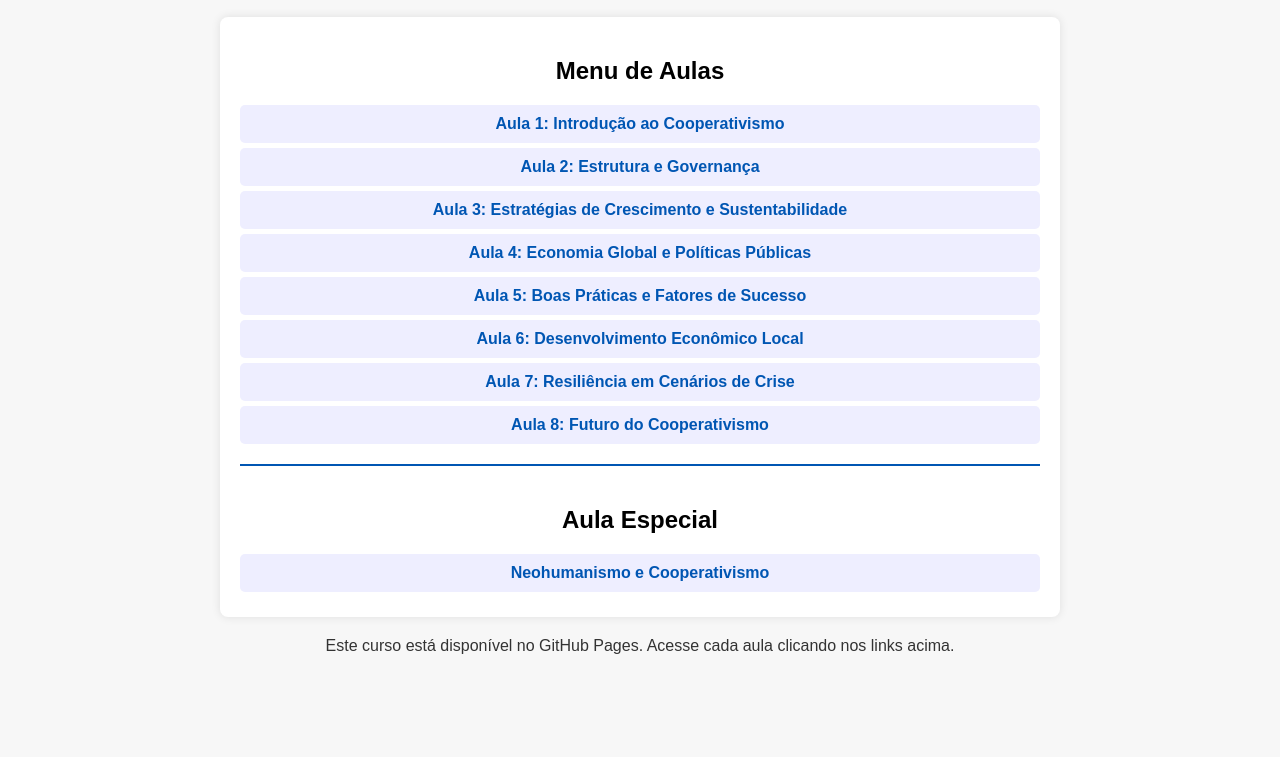
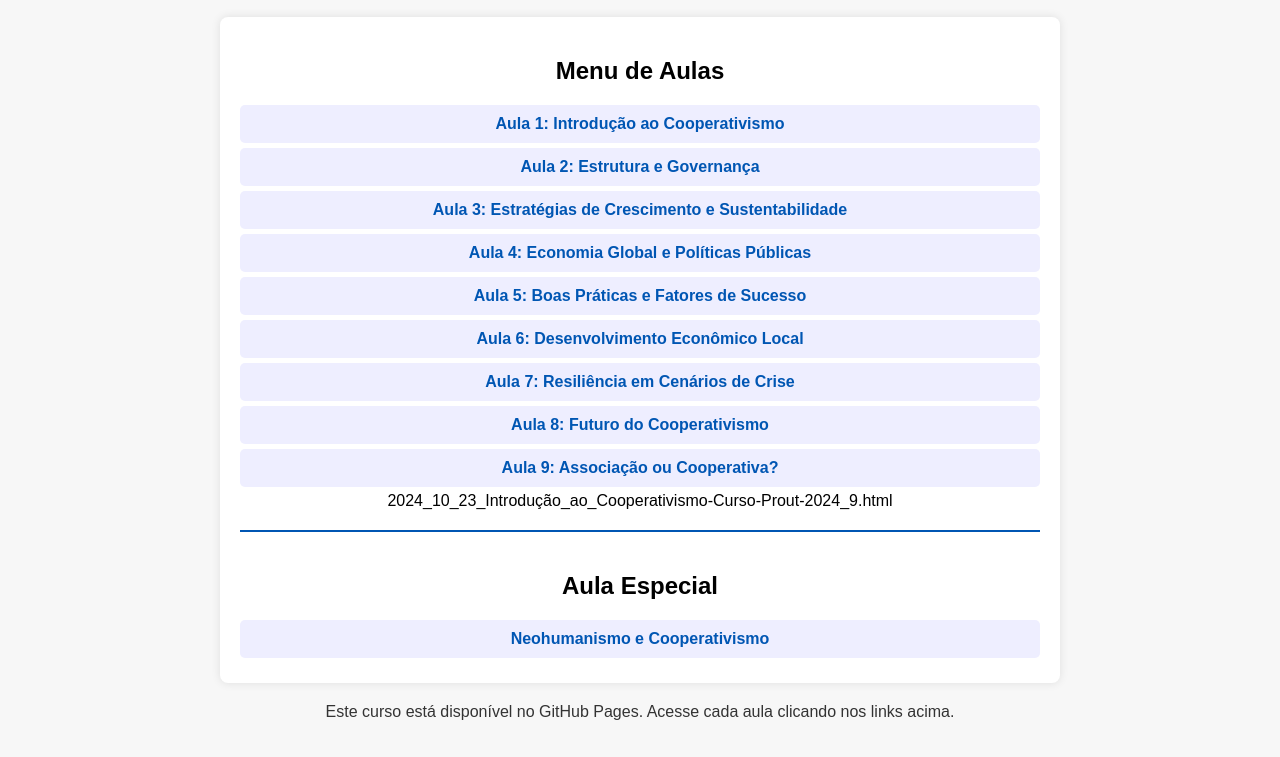
Before and after one commit to marcos-mendez/CodeBook, a plain HTML site: page index.html in a window 1280 px wide. Shown: the part 139-896 px from the top of the page. Before the commit the page ends 830 px from the top, so only its background shows below. Drawn offline with Linux system fonts and the light colour scheme.

Commit message:
Update index.html associação ou coop?

```diff
--- a/index.html
+++ b/index.html
@@ -61,6 +61,9 @@
         <a href="2024_10_23_Introdução_ao_Cooperativismo-Curso-Prout-2024_6.html">Aula 6: Desenvolvimento Econômico Local</a>
         <a href="2024_10_23_Introdução_ao_Cooperativismo-Curso-Prout-2024_7.html">Aula 7: Resiliência em Cenários de Crise</a>
         <a href="2024_10_23_Introdução_ao_Cooperativismo-Curso-Prout-2024_8.html">Aula 8: Futuro do Cooperativismo</a>
+        <a href="2024_10_23_Introdução_ao_Cooperativismo-Curso-Prout-2024_9.html">Aula 9: Associação ou Cooperativa?</a>
+
+        2024_10_23_Introdução_ao_Cooperativismo-Curso-Prout-2024_9.html
 
         <div class="extra-lesson">
             <h2>Aula Especial</h2>
```
